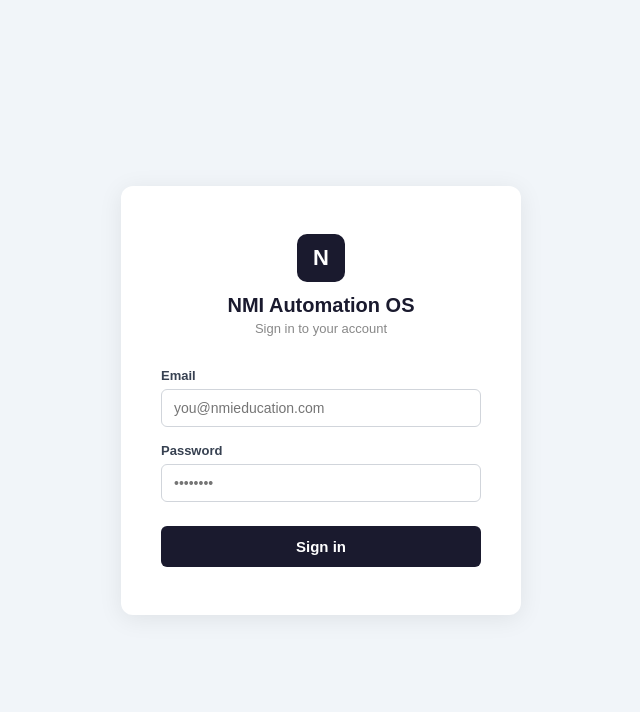
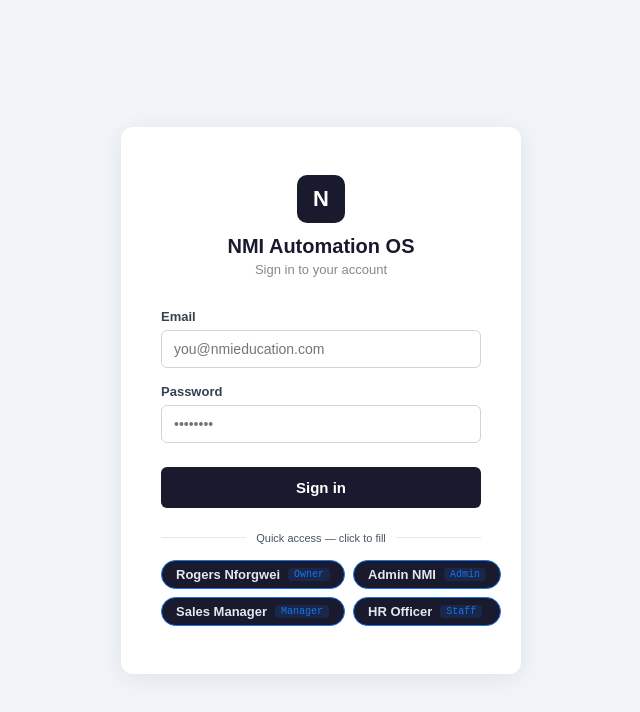
Before and after one commit to buddy1974/nmi-automation-os, a Next.js app in the folder dashboard/: page /login in a window 1280 px wide. Shown: the top 712 px of the page, without its empty margins (319-959 px from the left). Built offline with nearby package versions, Linux system fonts and the light colour scheme; no server answers.

Commit message:
feat: login quick access pills — NMI team accounts

```diff
--- a/dashboard/src/app/login/page.tsx
+++ b/dashboard/src/app/login/page.tsx
@@ -1,11 +1,26 @@
 "use client"
 
-import { useActionState } from "react"
-import { loginAction }    from "./actions"
+import { useActionState, useRef, useState } from "react"
+import { loginAction } from "./actions"
+
+const QUICK_ACCESS = [
+  { name: "Rogers Nforgwei", role: "Owner",   email: "rogers@nmi.cm",  password: "nmi2025"    },
+  { name: "Admin NMI",       role: "Admin",   email: "admin@nmi.cm",   password: "Admin2024!" },
+  { name: "Sales Manager",   role: "Manager", email: "sales@nmi.cm",   password: "nmi2025"    },
+  { name: "HR Officer",      role: "Staff",   email: "hr@nmi.cm",      password: "nmi2025"    },
+]
 
 export default function LoginPage() {
+  const [state, action, pending] = useActionState(loginAction, null)
+  const [email, setEmail]       = useState("")
+  const [password, setPassword] = useState("")
+  const submitRef               = useRef<HTMLButtonElement>(null)
 
-  const [state, action, pending] = useActionState(loginAction, null)
+  function fillCredentials(e: string, p: string) {
+    setEmail(e)
+    setPassword(p)
+    setTimeout(() => submitRef.current?.focus(), 0)
+  }
 
   return (
     <div style={{
@@ -77,6 +92,8 @@ export default function LoginPage() {
               required
               autoComplete="email"
               placeholder="you@nmieducation.com"
+              value={email}
+              onChange={e => setEmail(e.target.value)}
               style={inputStyle}
             />
           </div>
@@ -91,11 +108,14 @@ export default function LoginPage() {
               required
               autoComplete="current-password"
               placeholder="••••••••"
+              value={password}
+              onChange={e => setPassword(e.target.value)}
               style={inputStyle}
             />
           </div>
 
           <button
+            ref={submitRef}
             type="submit"
             disabled={pending}
             style={{
@@ -113,10 +133,93 @@ export default function LoginPage() {
             {pending ? "Signing in…" : "Sign in"}
           </button>
 
+          {/* Divider */}
+          <div style={{
+            display: "flex",
+            alignItems: "center",
+            gap: "10px",
+            margin: "8px 0 0",
+          }}>
+            <hr style={{ flex: 1, border: "none", borderTop: "1px solid #e2e8f0", margin: 0 }} />
+            <span style={{ fontSize: "11px", color: "#475569", whiteSpace: "nowrap" }}>
+              Quick access — click to fill
+            </span>
+            <hr style={{ flex: 1, border: "none", borderTop: "1px solid #e2e8f0", margin: 0 }} />
+          </div>
+
+          {/* Quick access pills */}
+          <div style={{
+            display: "grid",
+            gridTemplateColumns: "1fr 1fr",
+            gap: "8px",
+          }}>
+            {QUICK_ACCESS.map(account => (
+              <QuickPill
+                key={account.email}
+                {...account}
+                onFill={() => fillCredentials(account.email, account.password)}
+              />
+            ))}
+          </div>
+
         </form>
 
       </div>
     </div>
+  )
+}
+
+function QuickPill({
+  name, role, onFill,
+}: {
+  name: string
+  role: string
+  onFill: () => void
+}) {
+  const [hovered, setHovered] = useState(false)
+
+  return (
+    <button
+      type="button"
+      onClick={onFill}
+      onMouseEnter={() => setHovered(true)}
+      onMouseLeave={() => setHovered(false)}
+      style={{
+        display: "flex",
+        alignItems: "center",
+        gap: "8px",
+        padding: "6px 14px",
+        background: hovered ? "#1a73e8" : "#1a1a2e",
+        border: "1px solid #1a73e8",
+        borderRadius: "999px",
+        cursor: "pointer",
+        transition: "all 0.15s",
+        textAlign: "left",
+      }}
+    >
+      <span style={{
+        fontSize: "13px",
+        fontWeight: 600,
+        color: hovered ? "white" : "#e2e8f0",
+        whiteSpace: "nowrap",
+        overflow: "hidden",
+        textOverflow: "ellipsis",
+        minWidth: 0,
+      }}>
+        {name}
+      </span>
+      <span style={{
+        fontSize: "10px",
+        fontFamily: "monospace",
+        background: hovered ? "rgba(255,255,255,0.2)" : "rgba(26,115,232,0.15)",
+        color: hovered ? "white" : "#1a73e8",
+        borderRadius: "4px",
+        padding: "1px 6px",
+        flexShrink: 0,
+      }}>
+        {role}
+      </span>
+    </button>
   )
 }
 
```
